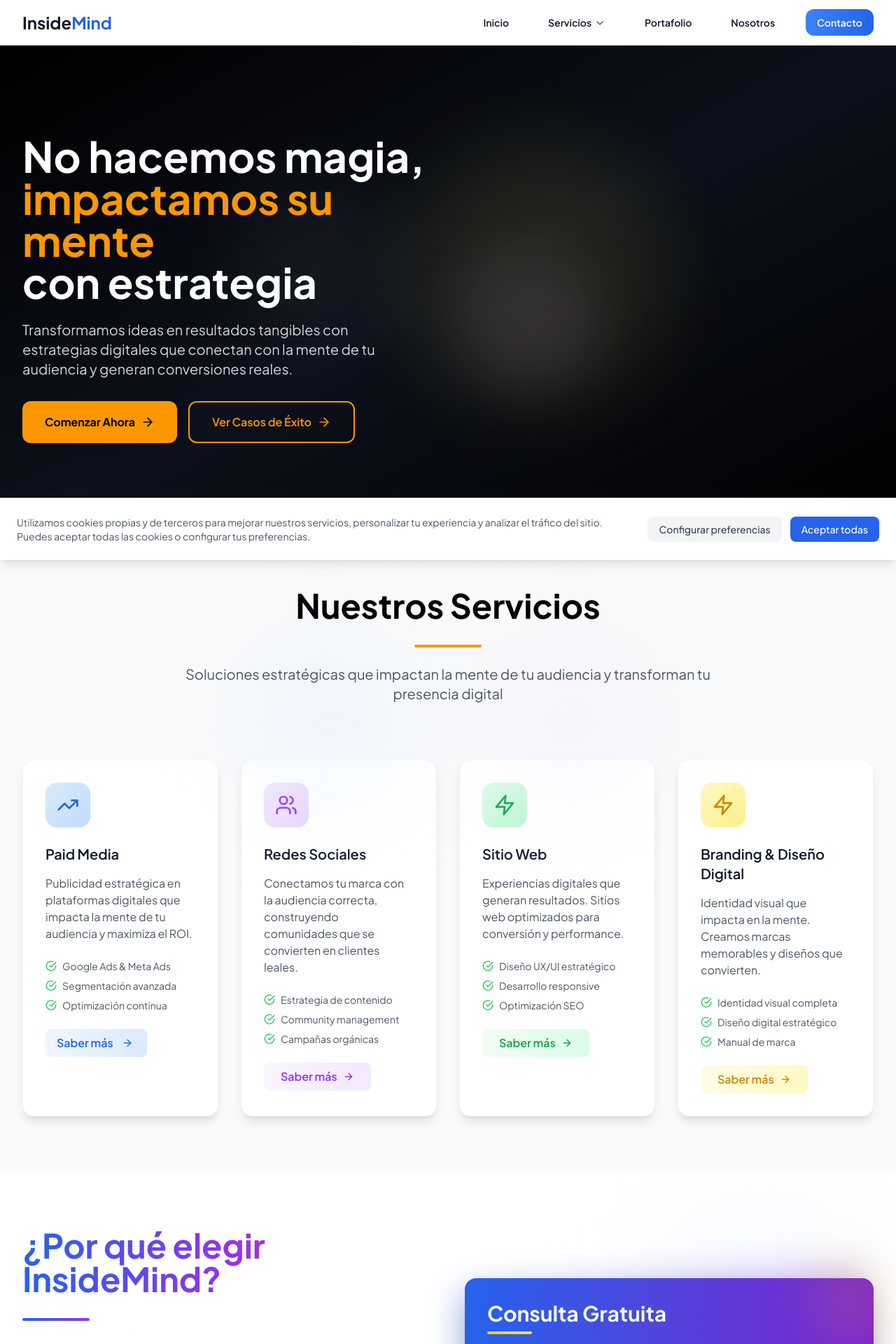
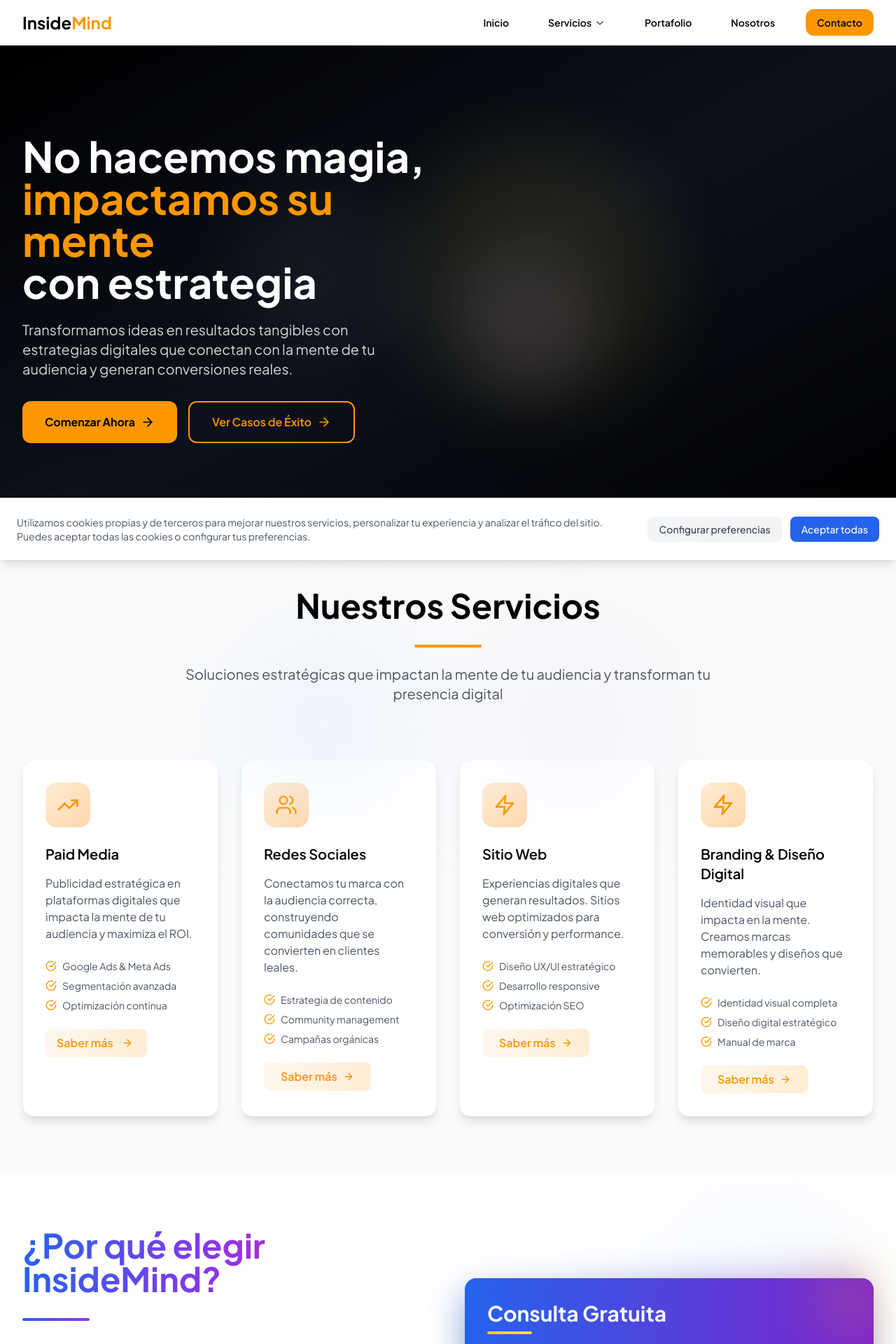
Before and after one commit to TobiasVenturelli/InsideMind, a Next.js app: page / in a window 1280 px wide. Shown: the top 1920 px of the page at 70% size. Built offline with nearby package versions, Linux system fonts and the light colour scheme.

Commit message:
feat: complete color palette implementation

```diff
--- a/src/app/page.tsx
+++ b/src/app/page.tsx
@@ -92,31 +92,31 @@ export default function Home() {
 
           <div className="grid grid-cols-1 md:grid-cols-2 lg:grid-cols-4 gap-8">
             {/* Paid Media */}
-            <div className="bg-white rounded-2xl shadow-lg hover:shadow-2xl transition-all duration-300 p-8 group hover:scale-105 border border-gray-100 hover:border-blue-200">
-              <div className="w-16 h-16 bg-gradient-to-br from-blue-100 to-blue-200 rounded-2xl flex items-center justify-center mb-6 group-hover:from-blue-200 group-hover:to-blue-300 transition-all duration-300 group-hover:scale-110">
-                <TrendingUp className="h-8 w-8 text-blue-600 group-hover:text-blue-700" />
+            <div className="bg-brand-white rounded-2xl shadow-lg hover:shadow-2xl transition-all duration-300 p-8 group hover:scale-105 border border-gray-100 hover:border-brand-orange">
+              <div className="w-16 h-16 bg-gradient-to-br from-orange-100 to-orange-200 rounded-2xl flex items-center justify-center mb-6 group-hover:from-orange-200 group-hover:to-orange-300 transition-all duration-300 group-hover:scale-110">
+                <TrendingUp className="h-8 w-8 text-brand-orange group-hover:text-orange-600" />
               </div>
-              <h3 className="text-xl font-semibold text-gray-900 mb-4">Paid Media</h3>
+              <h3 className="text-xl font-semibold text-brand-black mb-4">Paid Media</h3>
               <p className="text-gray-600 mb-6">
                 Publicidad estratégica en plataformas digitales que impacta la mente de tu audiencia y maximiza el ROI.
               </p>
               <ul className="space-y-2 mb-6">
                 <li className="flex items-center text-sm text-gray-600">
-                  <CheckCircle className="h-4 w-4 text-green-500 mr-2" />
+                  <CheckCircle className="h-4 w-4 text-brand-orange mr-2" />
                   Google Ads & Meta Ads
                 </li>
                 <li className="flex items-center text-sm text-gray-600">
-                  <CheckCircle className="h-4 w-4 text-green-500 mr-2" />
+                  <CheckCircle className="h-4 w-4 text-brand-orange mr-2" />
                   Segmentación avanzada
                 </li>
                 <li className="flex items-center text-sm text-gray-600">
-                  <CheckCircle className="h-4 w-4 text-green-500 mr-2" />
+                  <CheckCircle className="h-4 w-4 text-brand-orange mr-2" />
                   Optimización continua
                 </li>
               </ul>
               <Link
                 href="/servicios/paid-media"
-                className="group inline-flex items-center px-4 py-2 bg-gradient-to-r from-blue-50 to-blue-100 hover:from-blue-100 hover:to-blue-200 text-blue-600 hover:text-blue-700 font-semibold rounded-lg transition-all duration-300 transform hover:scale-105 hover:shadow-md"
+                className="group inline-flex items-center px-4 py-2 bg-gradient-to-r from-orange-50 to-orange-100 hover:from-orange-100 hover:to-orange-200 text-brand-orange hover:text-orange-700 font-semibold rounded-lg transition-all duration-300 transform hover:scale-105 hover:shadow-md"
               >
                 Saber más
                 <ArrowRight className="ml-2 h-4 w-6 group-hover:translate-x-1 transition-transform duration-300" />
@@ -124,31 +124,31 @@ export default function Home() {
             </div>
 
             {/* Redes Sociales */}
-            <div className="bg-white rounded-2xl shadow-lg hover:shadow-2xl transition-all duration-300 p-8 group hover:scale-105 border border-gray-100 hover:border-purple-200">
-              <div className="w-16 h-16 bg-gradient-to-br from-purple-100 to-purple-200 rounded-2xl flex items-center justify-center mb-6 group-hover:from-purple-200 group-hover:to-purple-300 transition-all duration-300 group-hover:scale-110">
-                <Users className="h-8 w-8 text-purple-600 group-hover:text-purple-700" />
+            <div className="bg-brand-white rounded-2xl shadow-lg hover:shadow-2xl transition-all duration-300 p-8 group hover:scale-105 border border-gray-100 hover:border-brand-orange">
+              <div className="w-16 h-16 bg-gradient-to-br from-orange-100 to-orange-200 rounded-2xl flex items-center justify-center mb-6 group-hover:from-orange-200 group-hover:to-orange-300 transition-all duration-300 group-hover:scale-110">
+                <Users className="h-8 w-8 text-brand-orange group-hover:text-orange-600" />
               </div>
-              <h3 className="text-xl font-semibold text-gray-900 mb-4">Redes Sociales</h3>
+              <h3 className="text-xl font-semibold text-brand-black mb-4">Redes Sociales</h3>
               <p className="text-gray-600 mb-6">
                 Conectamos tu marca con la audiencia correcta, construyendo comunidades que se convierten en clientes leales.
               </p>
               <ul className="space-y-2 mb-6">
                 <li className="flex items-center text-sm text-gray-600">
-                  <CheckCircle className="h-4 w-4 text-green-500 mr-2" />
+                  <CheckCircle className="h-4 w-4 text-brand-orange mr-2" />
                   Estrategia de contenido
                 </li>
                 <li className="flex items-center text-sm text-gray-600">
-                  <CheckCircle className="h-4 w-4 text-green-500 mr-2" />
+                  <CheckCircle className="h-4 w-4 text-brand-orange mr-2" />
                   Community management
           </li>
                 <li className="flex items-center text-sm text-gray-600">
-                  <CheckCircle className="h-4 w-4 text-green-500 mr-2" />
+                  <CheckCircle className="h-4 w-4 text-brand-orange mr-2" />
                   Campañas orgánicas
           </li>
               </ul>
               <Link
                 href="/servicios/redes-sociales"
-                className="group inline-flex items-center px-6 py-2 bg-gradient-to-r from-purple-50 to-purple-100 hover:from-purple-100 hover:to-purple-200 text-purple-600 hover:text-purple-700 font-semibold rounded-lg transition-all duration-300 transform hover:scale-105 hover:shadow-md"
+                className="group inline-flex items-center px-6 py-2 bg-gradient-to-r from-orange-50 to-orange-100 hover:from-orange-100 hover:to-orange-200 text-brand-orange hover:text-orange-700 font-semibold rounded-lg transition-all duration-300 transform hover:scale-105 hover:shadow-md"
               >
                 Saber más
                 <ArrowRight className="ml-2 h-4 w-4 group-hover:translate-x-1 transition-transform duration-300" />
@@ -156,31 +156,31 @@ export default function Home() {
             </div>
 
             {/* Sitio Web */}
-            <div className="bg-white rounded-2xl shadow-lg hover:shadow-2xl transition-all duration-300 p-8 group hover:scale-105 border border-gray-100 hover:border-green-200">
-              <div className="w-16 h-16 bg-gradient-to-br from-green-100 to-green-200 rounded-2xl flex items-center justify-center mb-6 group-hover:from-green-200 group-hover:to-green-300 transition-all duration-300 group-hover:scale-110">
-                <Zap className="h-8 w-8 text-green-600 group-hover:text-green-700" />
+            <div className="bg-brand-white rounded-2xl shadow-lg hover:shadow-2xl transition-all duration-300 p-8 group hover:scale-105 border border-gray-100 hover:border-brand-orange">
+              <div className="w-16 h-16 bg-gradient-to-br from-orange-100 to-orange-200 rounded-2xl flex items-center justify-center mb-6 group-hover:from-orange-200 group-hover:to-orange-300 transition-all duration-300 group-hover:scale-110">
+                <Zap className="h-8 w-8 text-brand-orange group-hover:text-orange-600" />
               </div>
-              <h3 className="text-xl font-semibold text-gray-900 mb-4">Sitio Web</h3>
+              <h3 className="text-xl font-semibold text-brand-black mb-4">Sitio Web</h3>
               <p className="text-gray-600 mb-6">
                 Experiencias digitales que generan resultados. Sitios web optimizados para conversión y performance.
               </p>
               <ul className="space-y-2 mb-6">
                 <li className="flex items-center text-sm text-gray-600">
-                  <CheckCircle className="h-4 w-4 text-green-500 mr-2" />
+                  <CheckCircle className="h-4 w-4 text-brand-orange mr-2" />
                   Diseño UX/UI estratégico
                 </li>
                 <li className="flex items-center text-sm text-gray-600">
-                  <CheckCircle className="h-4 w-4 text-green-500 mr-2" />
+                  <CheckCircle className="h-4 w-4 text-brand-orange mr-2" />
                   Desarrollo responsive
                 </li>
                 <li className="flex items-center text-sm text-gray-600">
-                  <CheckCircle className="h-4 w-4 text-green-500 mr-2" />
+                  <CheckCircle className="h-4 w-4 text-brand-orange mr-2" />
                   Optimización SEO
                 </li>
               </ul>
               <Link
                 href="/servicios/sitio-web"
-                className="group inline-flex items-center px-6 py-2 bg-gradient-to-r from-green-50 to-green-100 hover:from-green-100 hover:to-green-200 text-green-600 hover:text-green-700 font-semibold rounded-lg transition-all duration-300 transform hover:scale-105 hover:shadow-md"
+                className="group inline-flex items-center px-6 py-2 bg-gradient-to-r from-orange-50 to-orange-100 hover:from-orange-100 hover:to-orange-200 text-brand-orange hover:text-orange-700 font-semibold rounded-lg transition-all duration-300 transform hover:scale-105 hover:shadow-md"
               >
                 Saber más
                 <ArrowRight className="ml-2 h-4 w-4 group-hover:translate-x-1 transition-transform duration-300" />
@@ -188,31 +188,31 @@ export default function Home() {
             </div>
 
             {/* Branding & Diseño Digital */}
-            <div className="bg-white rounded-2xl shadow-lg hover:shadow-2xl transition-all duration-300 p-8 group hover:scale-105 border border-gray-100 hover:border-yellow-200">
-              <div className="w-16 h-16 bg-gradient-to-br from-yellow-100 to-yellow-200 rounded-2xl flex items-center justify-center mb-6 group-hover:from-yellow-200 group-hover:to-yellow-300 transition-all duration-300 group-hover:scale-110">
-                <Zap className="h-8 w-8 text-yellow-600 group-hover:text-yellow-700" />
+            <div className="bg-brand-white rounded-2xl shadow-lg hover:shadow-2xl transition-all duration-300 p-8 group hover:scale-105 border border-gray-100 hover:border-brand-orange">
+              <div className="w-16 h-16 bg-gradient-to-br from-orange-100 to-orange-200 rounded-2xl flex items-center justify-center mb-6 group-hover:from-orange-200 group-hover:to-orange-300 transition-all duration-300 group-hover:scale-110">
+                <Zap className="h-8 w-8 text-brand-orange group-hover:text-orange-600" />
               </div>
-              <h3 className="text-xl font-semibold text-gray-900 mb-4">Branding & Diseño Digital</h3>
+              <h3 className="text-xl font-semibold text-brand-black mb-4">Branding & Diseño Digital</h3>
               <p className="text-gray-600 mb-6">
                 Identidad visual que impacta en la mente. Creamos marcas memorables y diseños que convierten.
               </p>
               <ul className="space-y-2 mb-6">
                 <li className="flex items-center text-sm text-gray-600">
-                  <CheckCircle className="h-4 w-4 text-green-500 mr-2" />
+                  <CheckCircle className="h-4 w-4 text-brand-orange mr-2" />
                   Identidad visual completa
                 </li>
                 <li className="flex items-center text-sm text-gray-600">
-                  <CheckCircle className="h-4 w-4 text-green-500 mr-2" />
+                  <CheckCircle className="h-4 w-4 text-brand-orange mr-2" />
                   Diseño digital estratégico
                 </li>
                 <li className="flex items-center text-sm text-gray-600">
-                  <CheckCircle className="h-4 w-4 text-green-500 mr-2" />
+                  <CheckCircle className="h-4 w-4 text-brand-orange mr-2" />
                   Manual de marca
                 </li>
               </ul>
               <Link
                 href="/servicios/branding"
-                className="group inline-flex items-center px-6 py-2 bg-gradient-to-r from-yellow-50 to-yellow-100 hover:from-yellow-100 hover:to-yellow-200 text-yellow-600 hover:text-yellow-700 font-semibold rounded-lg transition-all duration-300 transform hover:scale-105 hover:shadow-md"
+                className="group inline-flex items-center px-6 py-2 bg-gradient-to-r from-orange-50 to-orange-100 hover:from-orange-100 hover:to-orange-200 text-brand-orange hover:text-orange-700 font-semibold rounded-lg transition-all duration-300 transform hover:scale-105 hover:shadow-md"
               >
                 Saber más
                 <ArrowRight className="ml-2 h-4 w-4 group-hover:translate-x-1 transition-transform duration-300" />
--- a/src/components/navigation.tsx
+++ b/src/components/navigation.tsx
@@ -11,13 +11,13 @@ const Navigation = () => {
   const [isOpen, setIsOpen] = useState(false)
 
   return (
-    <nav className="sticky top-0 z-50 w-full border-b bg-white/95 backdrop-blur supports-[backdrop-filter]:bg-white/60">
+    <nav className="sticky top-0 z-50 w-full border-b border-gray-200 bg-brand-white/95 backdrop-blur supports-[backdrop-filter]:bg-brand-white/60">
       <div className="mx-auto max-w-7xl px-4 sm:px-6 lg:px-8">
         <div className="flex h-16 items-center justify-between">
           {/* Logo */}
           <div className="flex-shrink-0">
-            <Link href="/" className="text-2xl font-bold text-gray-900">
-              Inside<span className="text-blue-600">Mind</span>
+            <Link href="/" className="text-2xl font-bold text-brand-black">
+              Inside<span className="text-brand-orange">Mind</span>
             </Link>
           </div>
 
@@ -29,7 +29,7 @@ const Navigation = () => {
                   <NavigationMenu.Link asChild>
                     <Link
                       href="/"
-                      className="text-gray-900 hover:text-blue-600 px-3 py-2 text-sm font-semibold transition-all duration-300 relative after:absolute after:bottom-0 after:left-0 after:h-0.5 after:w-0 hover:after:w-full after:bg-blue-600 after:transition-all after:duration-300 h-[38px] flex items-center"
+                      className="text-brand-black hover:text-brand-orange px-3 py-2 text-sm font-semibold transition-all duration-300 relative after:absolute after:bottom-0 after:left-0 after:h-0.5 after:w-0 hover:after:w-full after:bg-brand-orange after:transition-all after:duration-300 h-[38px] flex items-center"
                     >
                       Inicio
                     </Link>
@@ -37,7 +37,7 @@ const Navigation = () => {
                 </NavigationMenu.Item>
 
                 <NavigationMenu.Item>
-                  <NavigationMenu.Trigger className="group flex items-center gap-1 text-gray-900 hover:text-blue-600 px-3 py-2 text-sm font-semibold transition-all duration-300 relative after:absolute after:bottom-0 after:left-0 after:h-0.5 after:w-0 group-hover:after:w-full after:bg-blue-600 after:transition-all after:duration-300 h-[38px]">
+                  <NavigationMenu.Trigger className="group flex items-center gap-1 text-brand-black hover:text-brand-orange px-3 py-2 text-sm font-semibold transition-all duration-300 relative after:absolute after:bottom-0 after:left-0 after:h-0.5 after:w-0 group-hover:after:w-full after:bg-brand-orange after:transition-all after:duration-300 h-[38px]">
                     <span>Servicios</span>
                     <ChevronDownIcon
                       className="h-4 w-4 transition-transform duration-300 group-data-[state=open]:rotate-180"
@@ -45,17 +45,17 @@ const Navigation = () => {
                     />
                   </NavigationMenu.Trigger>
                   <NavigationMenu.Content className="absolute left-0 top-full w-full sm:w-auto z-50">
-                    <div className="w-[420px] bg-white shadow-xl border rounded-xl p-6 mt-2 backdrop-blur-sm bg-white/95">
+                    <div className="w-[420px] bg-brand-white shadow-xl border rounded-xl p-6 mt-2 backdrop-blur-sm bg-brand-white/95">
                       <div className="grid gap-3">
                         <Link
                           href="/servicios/paid-media"
-                          className="group block p-4 rounded-lg hover:bg-blue-50/50 transition-all duration-300 transform hover:scale-[1.02]"
+                          className="group block p-4 rounded-lg hover:bg-orange-50/50 transition-all duration-300 transform hover:scale-[1.02]"
                         >
                           <div className="flex items-center gap-3 mb-2">
-                            <div className="w-8 h-8 bg-blue-100 rounded-lg flex items-center justify-center group-hover:scale-110 transition-transform duration-300">
-                              <TrendingUp className="h-4 w-4 text-blue-600" />
+                            <div className="w-8 h-8 bg-orange-100 rounded-lg flex items-center justify-center group-hover:scale-110 transition-transform duration-300">
+                              <TrendingUp className="h-4 w-4 text-brand-orange" />
                             </div>
-                            <div className="font-medium text-gray-900 group-hover:text-blue-600">
+                            <div className="font-medium text-brand-black group-hover:text-brand-orange">
                               Paid Media
                             </div>
                           </div>
@@ -65,13 +65,13 @@ const Navigation = () => {
                         </Link>
                         <Link
                           href="/servicios/redes-sociales"
-                          className="group block p-4 rounded-lg hover:bg-purple-50/50 transition-all duration-300 transform hover:scale-[1.02]"
+                          className="group block p-4 rounded-lg hover:bg-orange-50/50 transition-all duration-300 transform hover:scale-[1.02]"
                         >
                           <div className="flex items-center gap-3 mb-2">
-                            <div className="w-8 h-8 bg-purple-100 rounded-lg flex items-center justify-center group-hover:scale-110 transition-transform duration-300">
-                              <Users className="h-4 w-4 text-purple-600" />
+                            <div className="w-8 h-8 bg-orange-100 rounded-lg flex items-center justify-center group-hover:scale-110 transition-transform duration-300">
+                              <Users className="h-4 w-4 text-brand-orange" />
                             </div>
-                            <div className="font-medium text-gray-900 group-hover:text-purple-600">
+                            <div className="font-medium text-brand-black group-hover:text-brand-orange">
                               Redes Sociales
                             </div>
                           </div>
@@ -81,13 +81,13 @@ const Navigation = () => {
                         </Link>
                         <Link
                           href="/servicios/sitio-web"
-                          className="group block p-4 rounded-lg hover:bg-green-50/50 transition-all duration-300 transform hover:scale-[1.02]"
+                          className="group block p-4 rounded-lg hover:bg-orange-50/50 transition-all duration-300 transform hover:scale-[1.02]"
                         >
                           <div className="flex items-center gap-3 mb-2">
-                            <div className="w-8 h-8 bg-green-100 rounded-lg flex items-center justify-center group-hover:scale-110 transition-transform duration-300">
-                              <Globe className="h-4 w-4 text-green-600" />
+                            <div className="w-8 h-8 bg-orange-100 rounded-lg flex items-center justify-center group-hover:scale-110 transition-transform duration-300">
+                              <Globe className="h-4 w-4 text-brand-orange" />
                             </div>
-                            <div className="font-medium text-gray-900 group-hover:text-green-600">
+                            <div className="font-medium text-brand-black group-hover:text-brand-orange">
                               Sitio Web
                             </div>
                           </div>
@@ -97,13 +97,13 @@ const Navigation = () => {
                         </Link>
                         <Link
                           href="/servicios/branding"
-                          className="group block p-4 rounded-lg hover:bg-yellow-50/50 transition-all duration-300 transform hover:scale-[1.02]"
+                          className="group block p-4 rounded-lg hover:bg-orange-50/50 transition-all duration-300 transform hover:scale-[1.02]"
                         >
                           <div className="flex items-center gap-3 mb-2">
-                            <div className="w-8 h-8 bg-yellow-100 rounded-lg flex items-center justify-center group-hover:scale-110 transition-transform duration-300">
-                              <Palette className="h-4 w-4 text-yellow-600" />
+                            <div className="w-8 h-8 bg-orange-100 rounded-lg flex items-center justify-center group-hover:scale-110 transition-transform duration-300">
+                              <Palette className="h-4 w-4 text-brand-orange" />
                             </div>
-                            <div className="font-medium text-gray-900 group-hover:text-yellow-600">
+                            <div className="font-medium text-brand-black group-hover:text-brand-orange">
                               Branding & Diseño Digital
                             </div>
                           </div>
@@ -120,7 +120,7 @@ const Navigation = () => {
                   <NavigationMenu.Link asChild>
                     <Link
                       href="/portafolio"
-                      className="text-gray-900 hover:text-blue-600 px-3 py-2 text-sm font-semibold transition-all duration-300 relative after:absolute after:bottom-0 after:left-0 after:h-0.5 after:w-0 hover:after:w-full after:bg-blue-600 after:transition-all after:duration-300 h-[38px] flex items-center"
+                      className="text-brand-black hover:text-brand-orange px-3 py-2 text-sm font-semibold transition-all duration-300 relative after:absolute after:bottom-0 after:left-0 after:h-0.5 after:w-0 hover:after:w-full after:bg-brand-orange after:transition-all after:duration-300 h-[38px] flex items-center"
                     >
                       Portafolio
                     </Link>
@@ -131,7 +131,7 @@ const Navigation = () => {
                   <NavigationMenu.Link asChild>
                     <Link
                       href="/nosotros"
-                      className="text-gray-900 hover:text-blue-600 px-3 py-2 text-sm font-semibold transition-all duration-300 relative after:absolute after:bottom-0 after:left-0 after:h-0.5 after:w-0 hover:after:w-full after:bg-blue-600 after:transition-all after:duration-300 h-[38px] flex items-center"
+                      className="text-brand-black hover:text-brand-orange px-3 py-2 text-sm font-semibold transition-all duration-300 relative after:absolute after:bottom-0 after:left-0 after:h-0.5 after:w-0 hover:after:w-full after:bg-brand-orange after:transition-all after:duration-300 h-[38px] flex items-center"
                     >
                       Nosotros
                     </Link>
@@ -142,7 +142,7 @@ const Navigation = () => {
                   <NavigationMenu.Link asChild>
                     <Link
                       href="/contacto"
-                      className="group inline-flex items-center bg-gradient-to-r from-blue-500 to-blue-600 hover:from-blue-600 hover:to-blue-700 text-white px-4 py-2 rounded-xl text-sm font-semibold shadow-sm hover:shadow-md transition-all duration-300 transform hover:scale-[1.02] h-[38px]"
+                      className="group inline-flex items-center bg-brand-orange hover:bg-orange-600 text-brand-black px-4 py-2 rounded-xl text-sm font-semibold shadow-sm hover:shadow-md transition-all duration-300 transform hover:scale-[1.02] h-[38px]"
                     >
                       Contacto
                     </Link>
@@ -156,7 +156,7 @@ const Navigation = () => {
           <div className="md:hidden">
             <button
               type="button"
-              className="text-gray-900 hover:text-blue-600 focus:outline-none focus:ring-2 focus:ring-blue-600 focus:ring-offset-2 p-2"
+              className="text-brand-black hover:text-brand-orange focus:outline-none focus:ring-2 focus:ring-brand-orange focus:ring-offset-2 p-2"
               onClick={() => setIsOpen(!isOpen)}
             >
               {isOpen ? (
```
Also changed, not shown: src/components/footer.tsx (+14 -14 lines).
